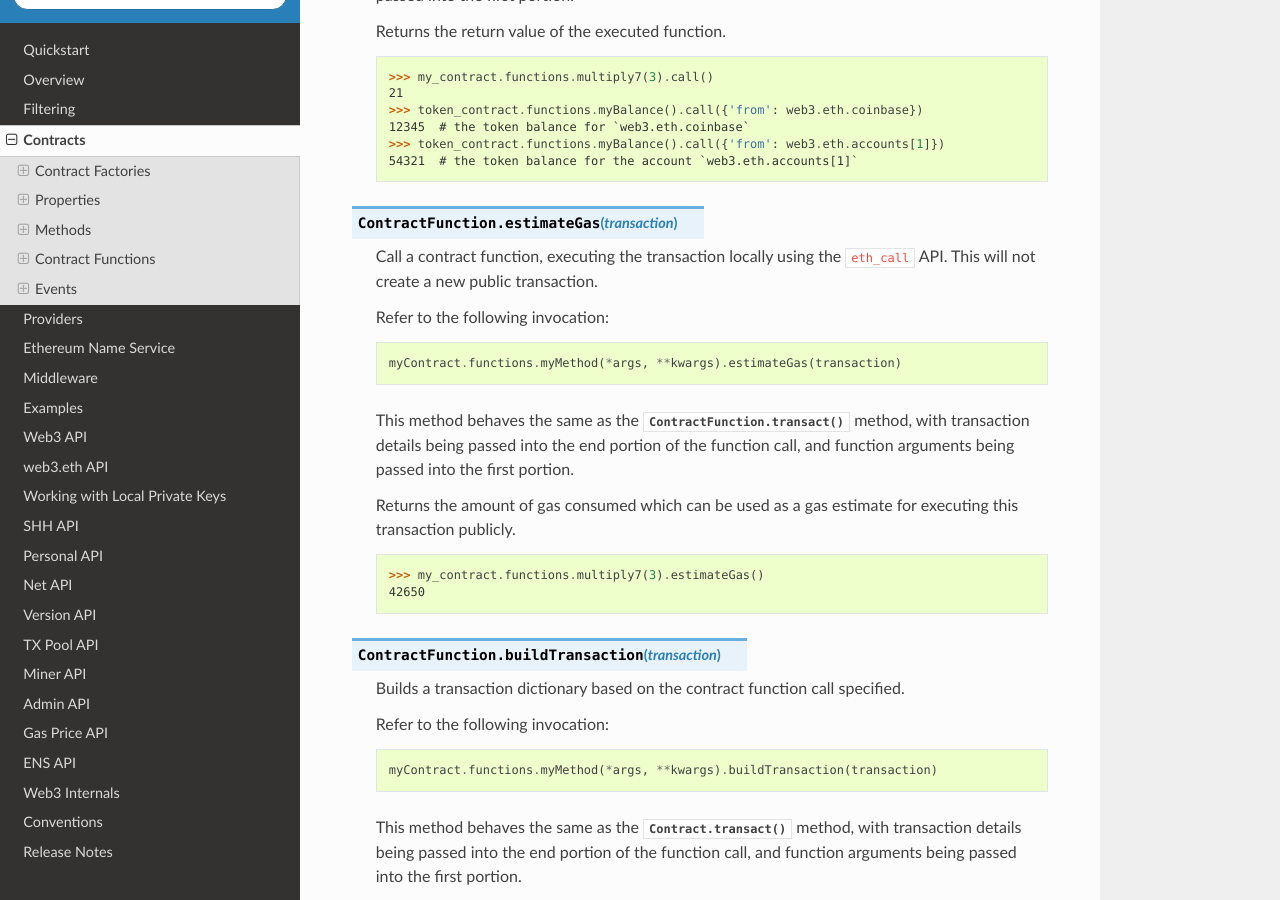
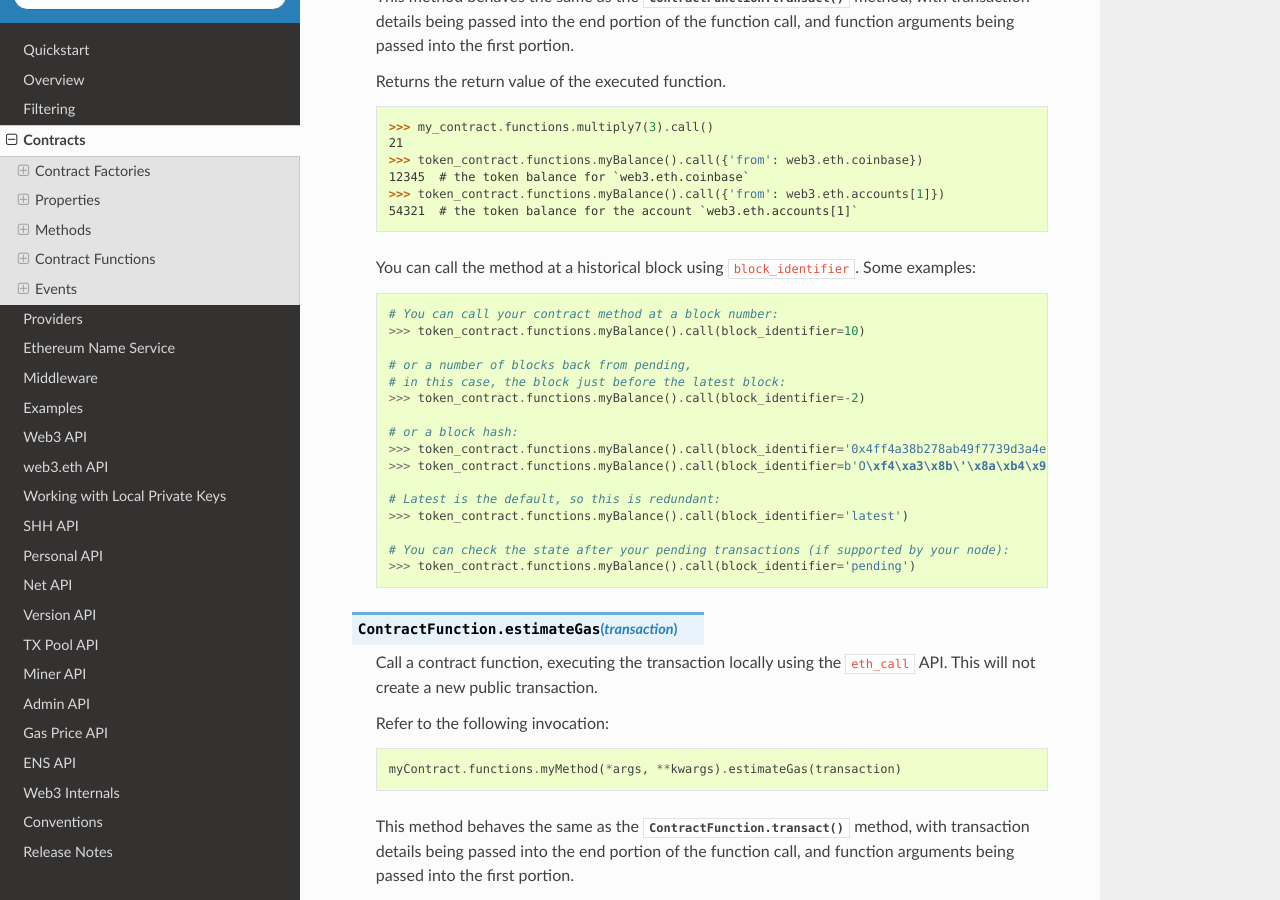
Before and after one commit to shuziren/web3.py, a Sphinx documentation site: the page built from docs/contracts.rst, in a window 1280 px wide and 900 px high, scrolled down 6934 px. Built offline with Sphinx 7.4.7 and the Read the Docs theme 2.0.0, drawn with Linux system fonts in a browser that asks for light colours; some of the changed text lies outside the part shown.

Commit message:
docs: ContractFunction.call(block_identifier)
Plus other tweaks and warning fixes

```diff
--- a/docs/contracts.rst
+++ b/docs/contracts.rst
@@ -307,7 +307,7 @@ For example:
 :py:class:`ContractFunction` provides methods to interact with contract functions. Positional and keyword arguments supplied to the contract function subclass will be used to find the contract function by signature, and forwarded to the contract function when applicable.
 
 Methods
-"""""""
+~~~~~~~~~~
 
 .. py:method:: ContractFunction.transact(transaction)
 
@@ -370,6 +370,26 @@ Methods
         >>> token_contract.functions.myBalance().call({'from': web3.eth.accounts[1]})
         54321  # the token balance for the account `web3.eth.accounts[1]`
 
+    You can call the method at a historical block using ``block_identifier``. Some examples:
+
+    .. code-block:: python
+
+        # You can call your contract method at a block number:
+        >>> token_contract.functions.myBalance().call(block_identifier=10)
+
+        # or a number of blocks back from pending,
+        # in this case, the block just before the latest block:
+        >>> token_contract.functions.myBalance().call(block_identifier=-2)
+
+        # or a block hash:
+        >>> token_contract.functions.myBalance().call(block_identifier='0x4ff4a38b278ab49f7739d3a4ed4e12714386a9fdf72192f2e8f7da7822f10b4d')
+        >>> token_contract.functions.myBalance().call(block_identifier=b'O\xf4\xa3\x8b\'\x8a\xb4\x9fw9\xd3\xa4\xedN\x12qC\x86\xa9\xfd\xf7!\x92\xf2\xe8\xf7\xdax"\xf1\x0bM')
+
+        # Latest is the default, so this is redundant:
+        >>> token_contract.functions.myBalance().call(block_identifier='latest')
+
+        # You can check the state after your pending transactions (if supported by your node):
+        >>> token_contract.functions.myBalance().call(block_identifier='pending')
 
 .. py:method:: ContractFunction.estimateGas(transaction)
 
--- a/docs/examples.rst
+++ b/docs/examples.rst
@@ -199,7 +199,7 @@ Working with Contracts
 
 Given the following solidity source file stored at ``contract.sol``.
 
-.. code-block:: solidity
+.. code-block:: javascript
 
     contract StoreVar {
 
```
Also changed, not shown: other parts of docs/contracts.rst (+1 -1 lines).
